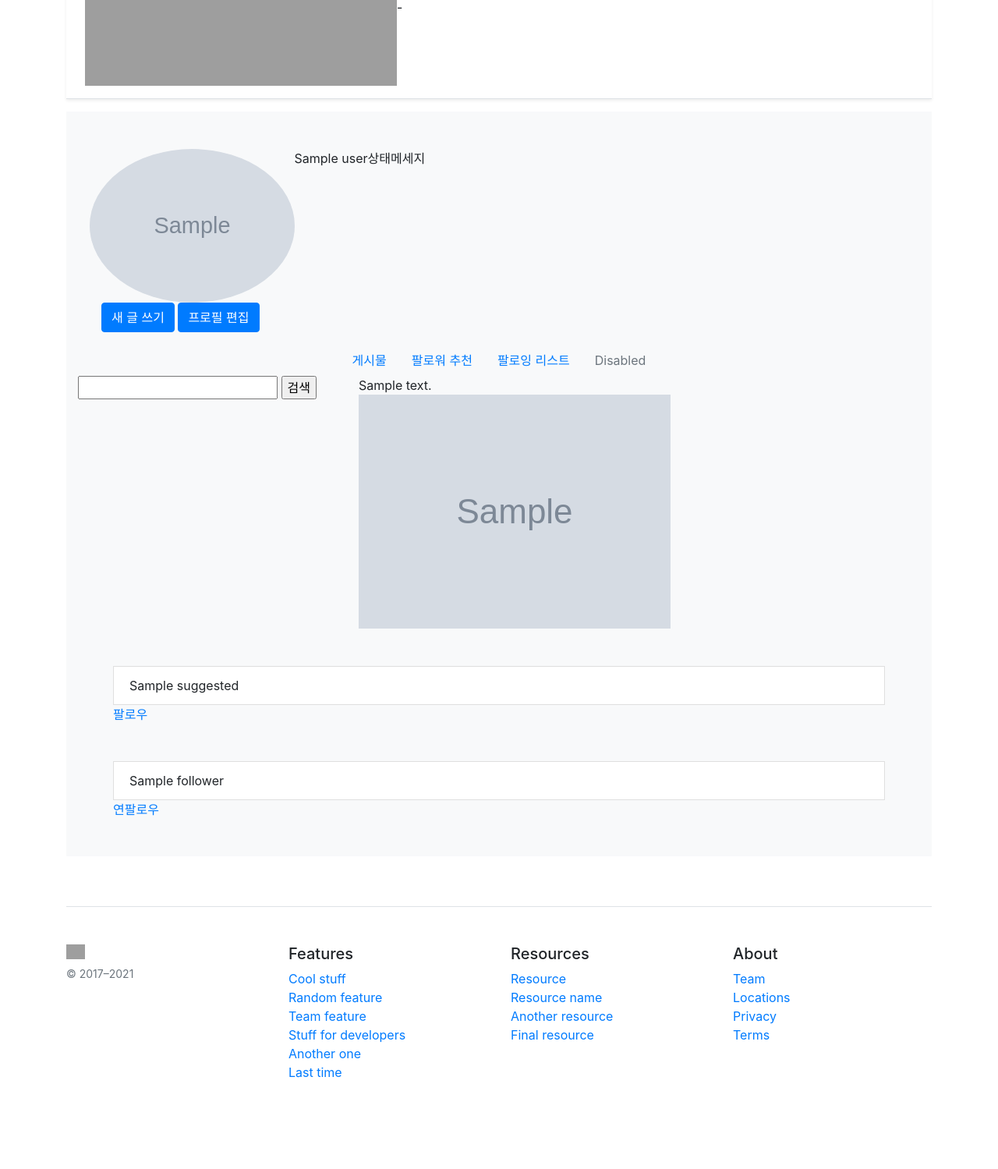
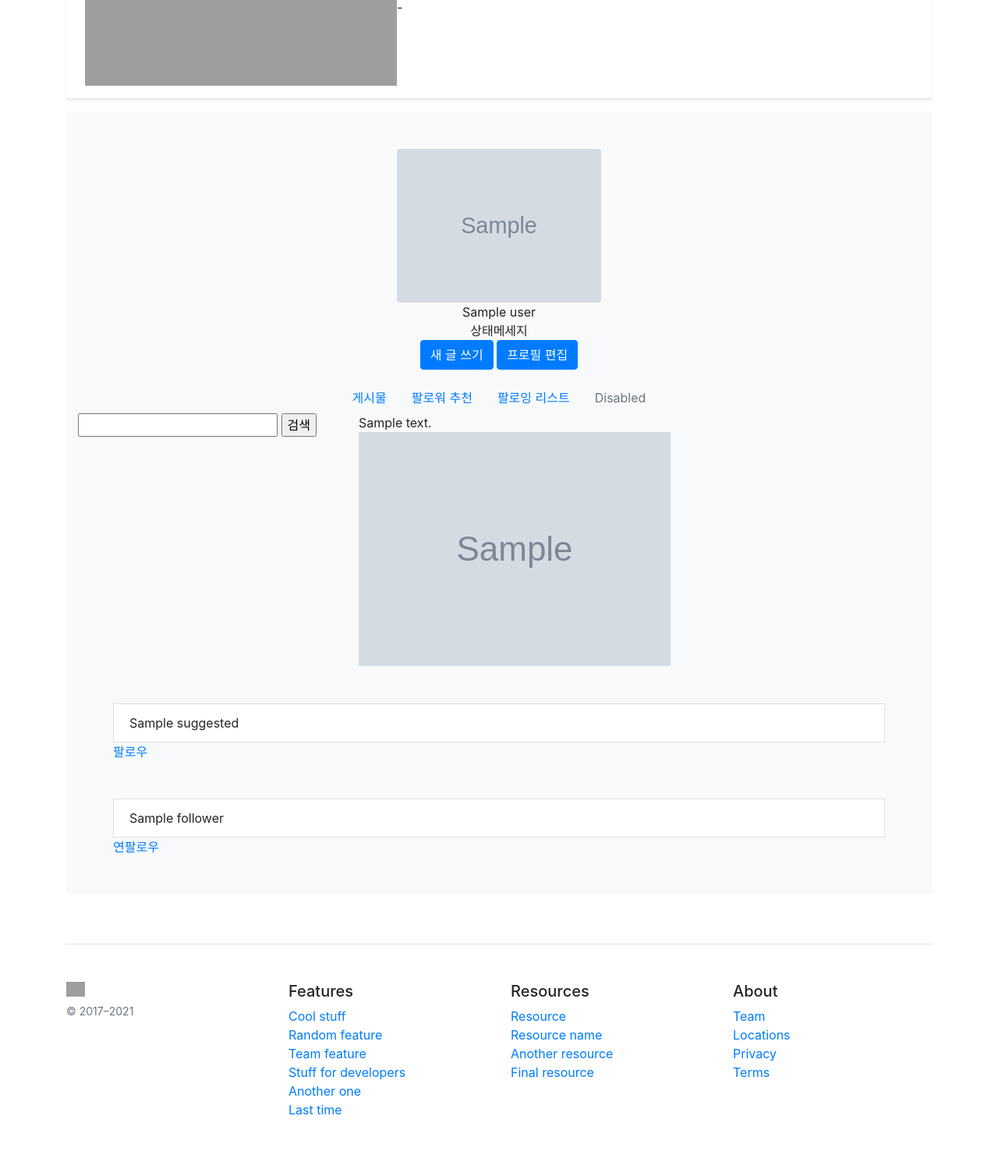
Before and after one commit to NGG-kang/DjangoReview, a Django app: template MixedDjango/clonecodding/accounts/templates/accounts/profile.html in a window 1280 px wide. Shown: the part 206-1705 px from the top of the page at 78% size. Before the commit the page ends 1588 px from the top, so only its background shows below. Run offline with Django 3.2, Linux system fonts and the light colour scheme; the template is opened without the code that fills it: most values are stand-ins (such as "Sample title", 1, 10 or a date in 2020); grey boxes marked "Sample" are stand-in pictures; some libraries are stand-ins or nearby versions; grey boxes are pictures that could not be loaded.

Commit message:
이미지 중간 정렬

```diff
--- a/MixedDjango/clonecodding/accounts/templates/accounts/profile.html
+++ b/MixedDjango/clonecodding/accounts/templates/accounts/profile.html
@@ -4,11 +4,10 @@
 {% block profile %}
 <div class="container">
     <div class="container">
-        <div class="row">
+        <div class="row text-center">
             {% if profile %}
-
             {% if profile.user_photo %}
-            <img src="{{ profile.user_photo.url }}" alt="{{ profile.user }}" class="rounded-circle"
+            <img src="{{ profile.user_photo.url }}" alt="{{ profile.user }}" class="rounded mx-auto d-block"
                  style="width:25%;align-content: center"/>
             {% else %}
             <svg class="bd-placeholder-img card-img-top" width="100%" height="225"
@@ -18,8 +17,10 @@
                 <text x="38%" y="50%" fill="#eceeef" dy=".3em">이미지 없음</text>
             </svg>
             {% endif %}
+            <div class="container">
             {{ profile.user }}
-            <div>
+                </div>
+            <div class="container">
                 상태메세지
                 <div>
                     {{ profile.status_message }}
--- a/MixedDjango/clonecodding/instagram/templates/instagram/post_list.html
+++ b/MixedDjango/clonecodding/instagram/templates/instagram/post_list.html
@@ -5,14 +5,14 @@
 <div class="col">
     <div class="card shadow-sm d-flex justify-content-center">
         {% if post.photo %}
-        <img src="{{ post.photo.url }}" class="bd-placeholder-img card-img-top"
-             style="width:50%;align-content: center"/>
+        <img src="{{ post.photo.url }}" class="bd-placeholder-img card-img-top mx-auto d-block"
+             style="width:25%;"/>
         {% else %}
         <svg class="bd-placeholder-img card-img-top" width="100%" height="225"
              xmlns="http://www.w3.org/2000/svg" role="img" aria-label="Placeholder: Thumbnail"
              preserveAspectRatio="xMidYMid slice" focusable="false"><title>Placeholder</title>
             <rect width="100%" height="100%" fill="#55595c"></rect>
-            <text x="38%" y="50%" fill="#eceeef" dy=".3em">이미지 없음</text>
+            <text x="40%" y="50%" fill="#eceeef" dy=".3em">이미지 없음</text>
         </svg>
         {% endif %}
         <div class="card-body">
```
